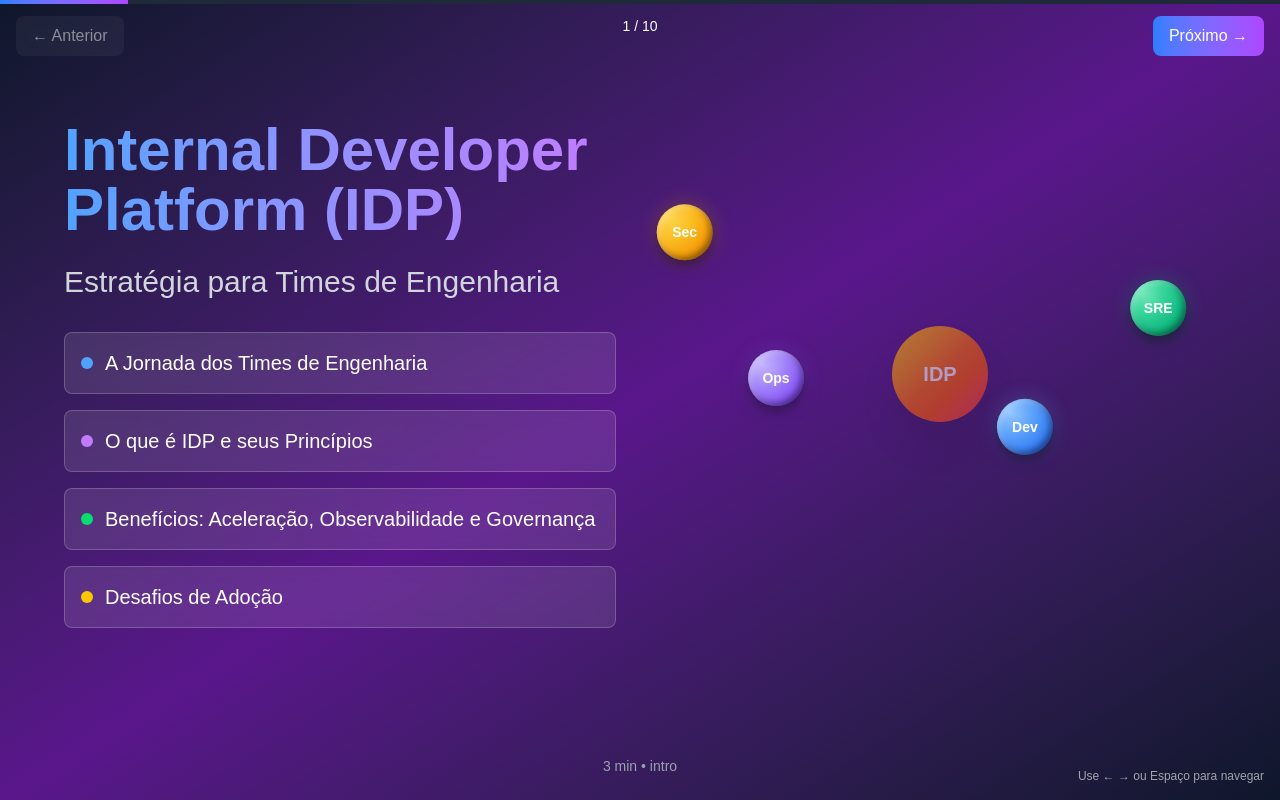
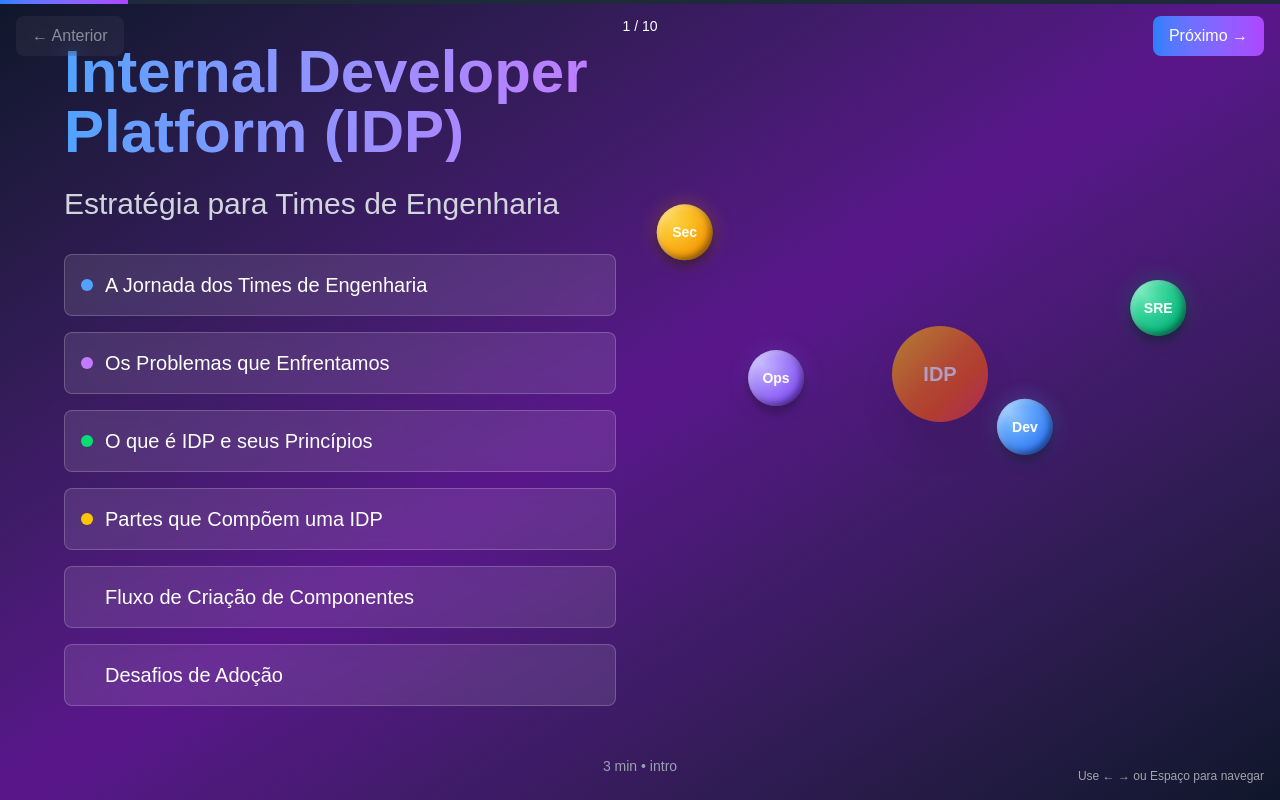
Before and after one commit to rtsarakaki/idp-presentation, a Next.js app: page / in a window 1280 px wide. Built offline with nearby package versions, Linux system fonts and the light colour scheme.

Commit message:
feat: update intro slide index to reflect all presentation topics

```diff
--- a/src/data/presentation-outline.ts
+++ b/src/data/presentation-outline.ts
@@ -25,8 +25,10 @@ export const presentationOutline: IPresentationOutline = {
       subtitle: "Estratégia para Times de Engenharia",
       content: [
         "A Jornada dos Times de Engenharia",
+        "Os Problemas que Enfrentamos",
         "O que é IDP e seus Princípios",
-        "Benefícios: Aceleração, Observabilidade e Governança",
+        "Partes que Compõem uma IDP",
+        "Fluxo de Criação de Componentes",
         "Desafios de Adoção"
       ],
       duration: 3,
```
